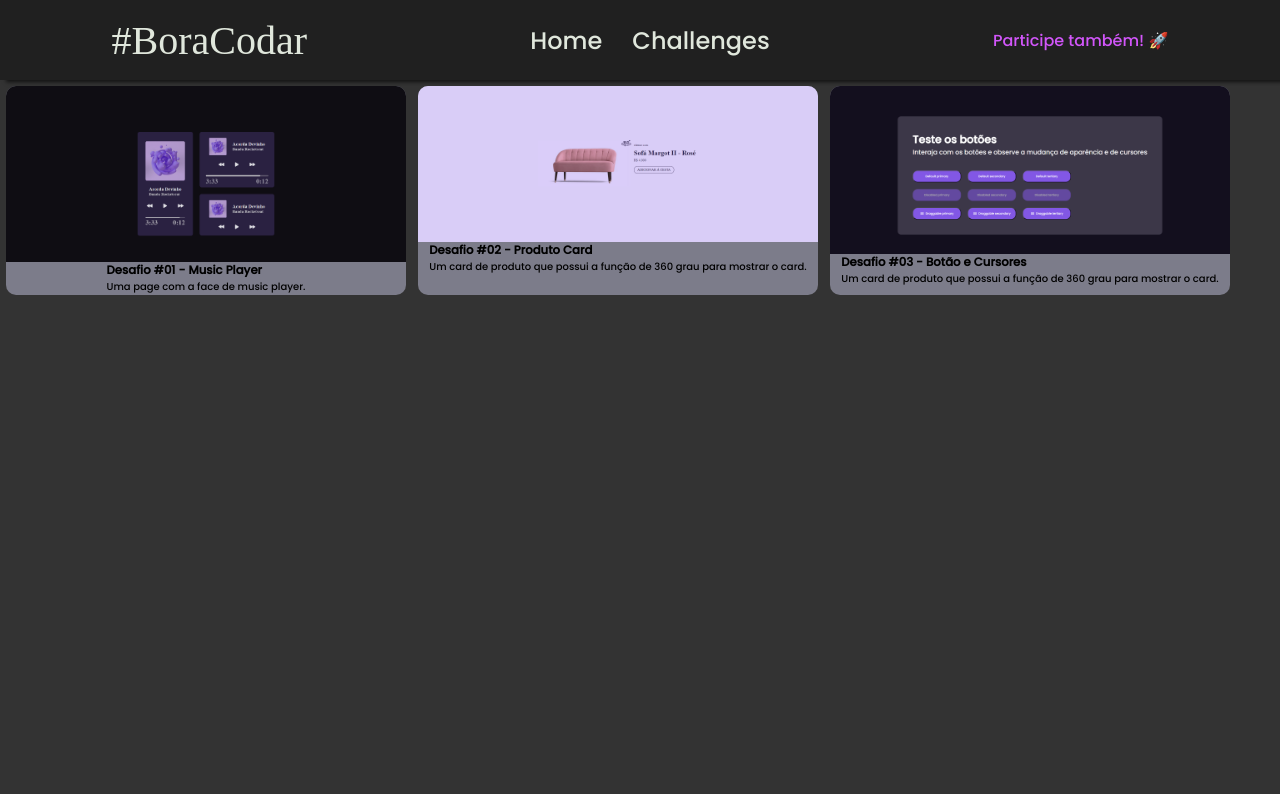
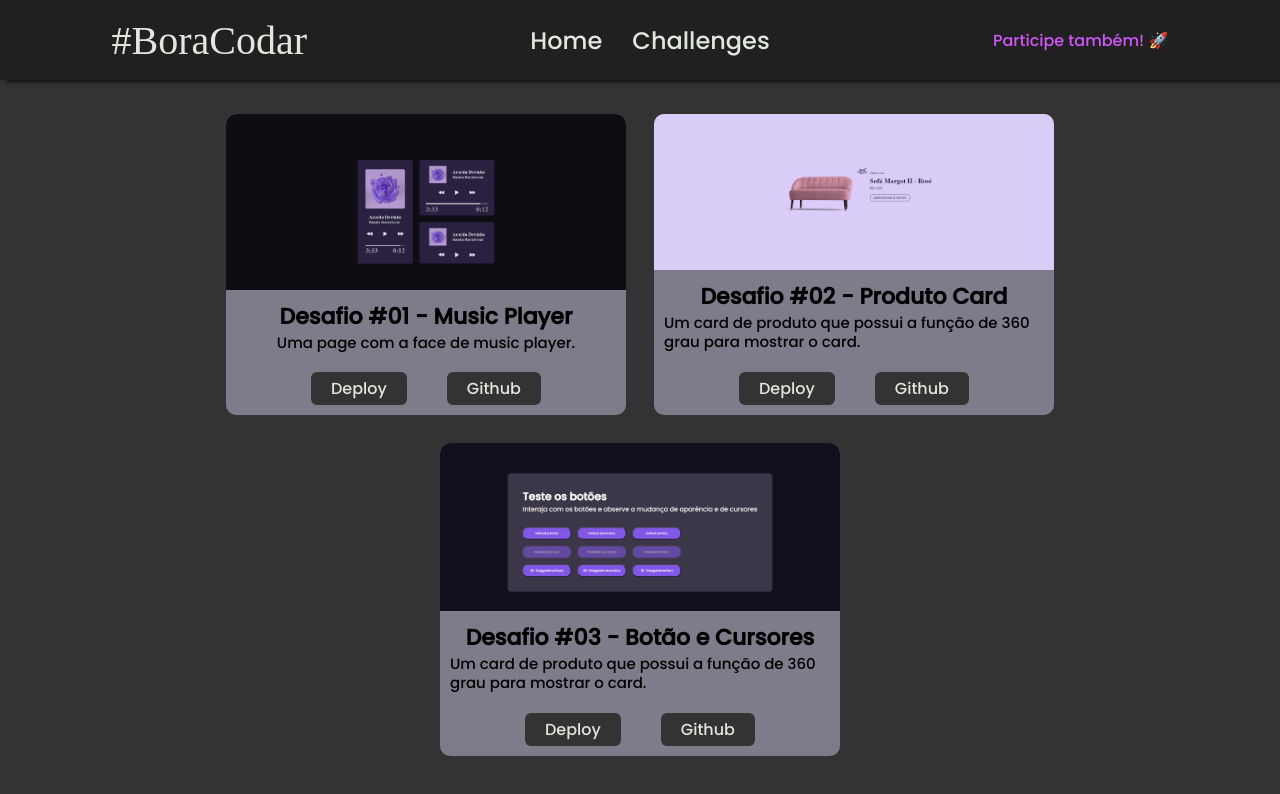
Before and after one commit to claytonfortunato/BoraCodar-Challenger, a React (Vite) app: page /challenges in a window 1280 px wide. Shown: the top 794 px of the page. Built offline with nearby package versions, Linux system fonts and the light colour scheme; a web font is replaced by a local one.

Commit message:
feat: styles card e link

```diff
--- a/src/components/Card/index.tsx
+++ b/src/components/Card/index.tsx
@@ -4,17 +4,26 @@ interface CardProps {
   title: string;
   img: string;
   description: string;
+  site: string;
+  git: string;
 }
 
-export const Card = ({ title, img, description }: CardProps) => {
+export const Card = ({ title, img, description, site, git }: CardProps) => {
   return (
     <C.Container>
       <img src={img} alt="" />
       <C.Wrapper>
         <h3>{title}</h3>
-        {description}
+        <p>{description}</p>
       </C.Wrapper>
-      <C.BoxWeb></C.BoxWeb>
+      <C.BoxWeb>
+        <a href={site} target="_blank">
+          Deploy
+        </a>
+        <a href={git} target="_blank">
+          Github
+        </a>
+      </C.BoxWeb>
     </C.Container>
   );
 };
--- a/src/components/Card/styles.ts
+++ b/src/components/Card/styles.ts
@@ -1,14 +1,18 @@
 import styled from "styled-components";
 
 export const Container = styled.div`
-  max-width: 405px;
+  max-width: 400px;
   display: flex;
   flex-direction: column;
   align-items: center;
-  margin: 0.6rem;
-
+  margin: 1.4rem;
   background: ${(props) => props.theme.gray300};
   border-radius: 10px;
+  transition: all ease-in 0.4s;
+
+  &:hover {
+    scale: 1.1;
+  }
 
   img {
     width: 400px;
@@ -17,6 +21,36 @@ export const Container = styled.div`
   }
 `;
 
-export const Wrapper = styled.div``;
+export const Wrapper = styled.div`
+  display: flex;
+  flex-direction: column;
+  align-items: center;
+  margin: 1rem;
+  h3 {
+    font-size: 2.2rem;
+  }
 
-export const BoxWeb = styled.div``;
+  p {
+    font-size: 1.5rem;
+    line-height: 130%;
+  }
+`;
+
+export const BoxWeb = styled.div`
+  display: flex;
+  flex-wrap: wrap;
+  gap: 4rem;
+  margin: 1rem;
+
+  a {
+    background: ${(props) => props.theme.black02};
+    padding: 0.4rem 2rem;
+    border-radius: 6px;
+    transition: all ease-in 0.2s;
+
+    &:hover {
+      background-color: ${(props) => props.theme.gray600};
+      color: ${(props) => props.theme.black};
+    }
+  }
+`;
--- a/src/pages/Challenges/index.tsx
+++ b/src/pages/Challenges/index.tsx
@@ -17,6 +17,8 @@ export const Challenges = () => {
           title={item.title}
           img={item.image}
           description={item.description}
+          site={item.site}
+          git={item.github}
         />
       ))}
     </C.Container>
--- a/src/pages/Challenges/styles.ts
+++ b/src/pages/Challenges/styles.ts
@@ -3,4 +3,6 @@ import styled from "styled-components";
 export const Container = styled.div`
   display: flex;
   flex-wrap: wrap;
+  justify-content: center;
+  margin-top: 2rem;
 `;
--- a/src/styles/global.ts
+++ b/src/styles/global.ts
@@ -14,6 +14,8 @@ export const GlobalStyle = createGlobalStyle`
 
     body {
         background-color: ${(props) => props.theme.black02};
+
+
     }
 
     a {
```
Also changed, not shown: src/assets/icons/github-logo.svg (added), src/assets/icons/rocket-launch.svg (added).
